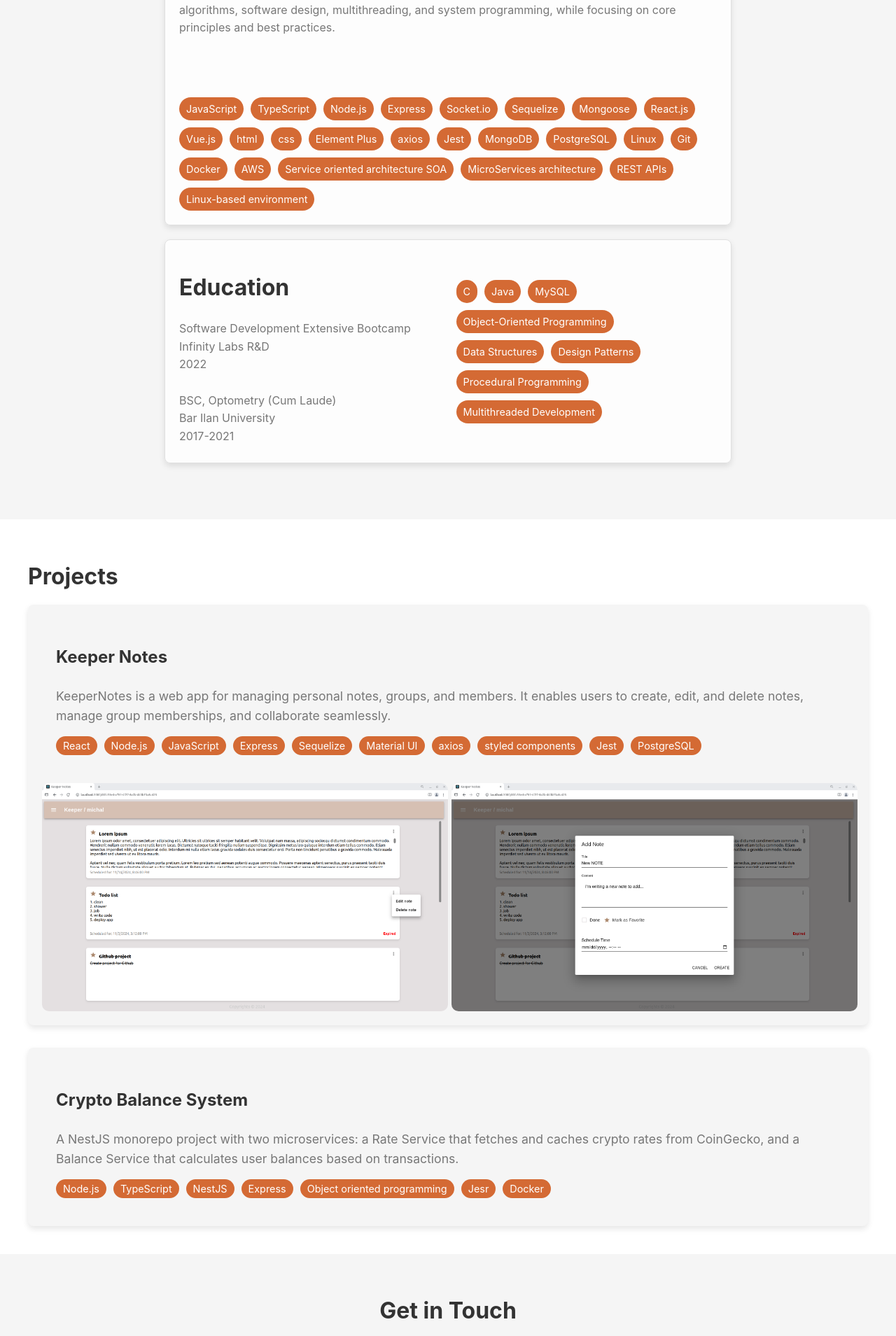
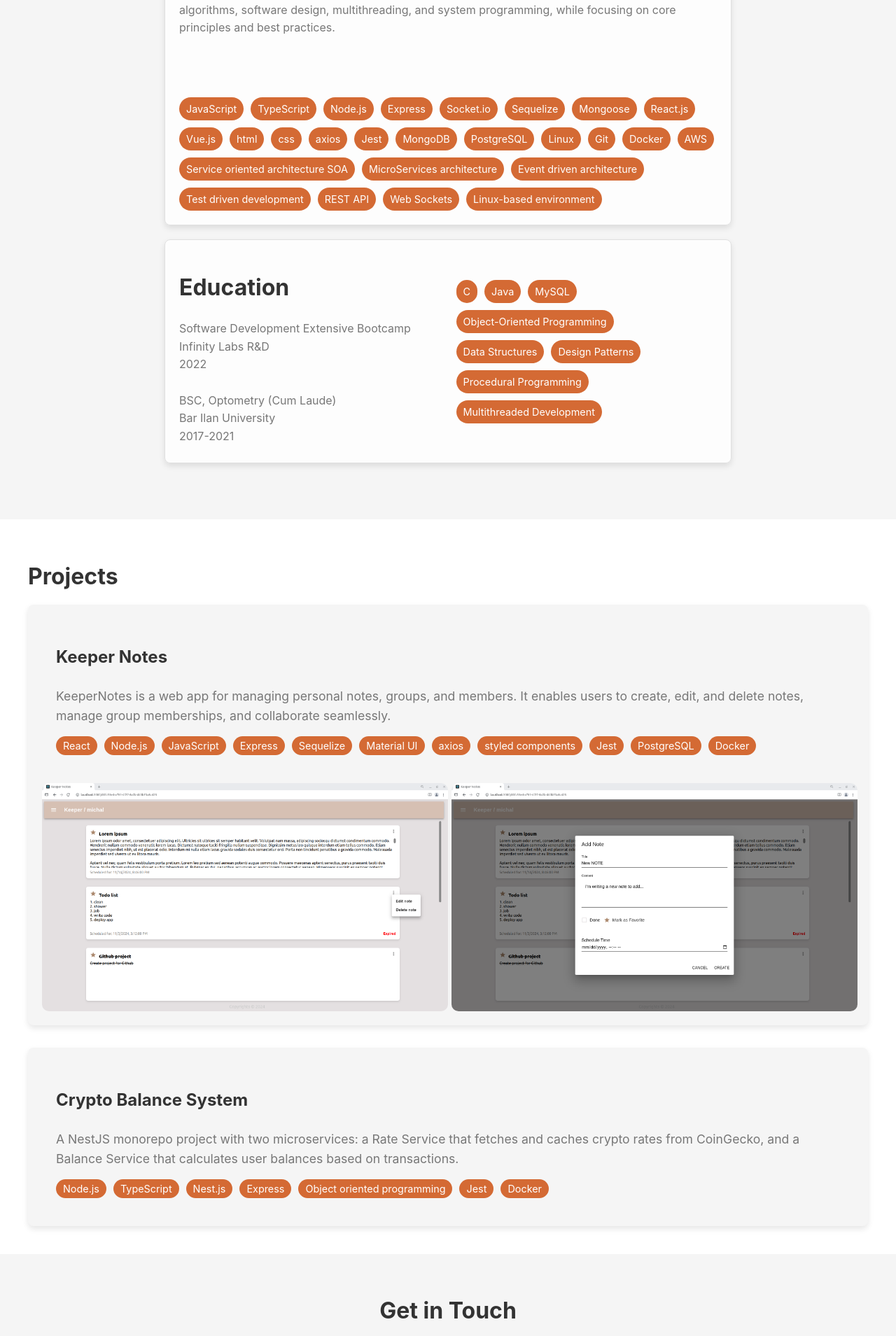
Before and after one commit to michfingerut/MichalFProtfolio, a React (Create React App) app: page / in a window 1280 px wide. Shown: the part 1906-3815 px from the top of the page at 70% size. Built offline with nearby package versions, Linux system fonts and the light colour scheme.

Commit message:
add skills

```diff
--- a/src/components/About.jsx
+++ b/src/components/About.jsx
@@ -20,7 +20,6 @@ function About() {
     'Vue.js',
     'html',
     'css',
-    'Element Plus',
     'axios',
     'Jest',
     'MongoDB',
@@ -31,7 +30,10 @@ function About() {
     'AWS',
     'Service oriented architecture SOA',
     'MicroServices architecture',
-    'REST APIs',
+    'Event driven architecture',
+    'Test driven development',
+    'REST API',
+    'Web Sockets',
     'Linux-based environment',
   ];
 
--- a/src/components/Projects.jsx
+++ b/src/components/Projects.jsx
@@ -29,6 +29,7 @@ function Projects() {
         'styled components',
         'Jest',
         'PostgreSQL',
+        'Docker',
       ],
     },
     {
@@ -38,10 +39,10 @@ function Projects() {
       techStack: [
         'Node.js',
         'TypeScript',
-        'NestJS',
+        'Nest.js',
         'Express',
         'Object oriented programming',
-        'Jesr',
+        'Jest',
         'Docker',
       ],
     },
```
